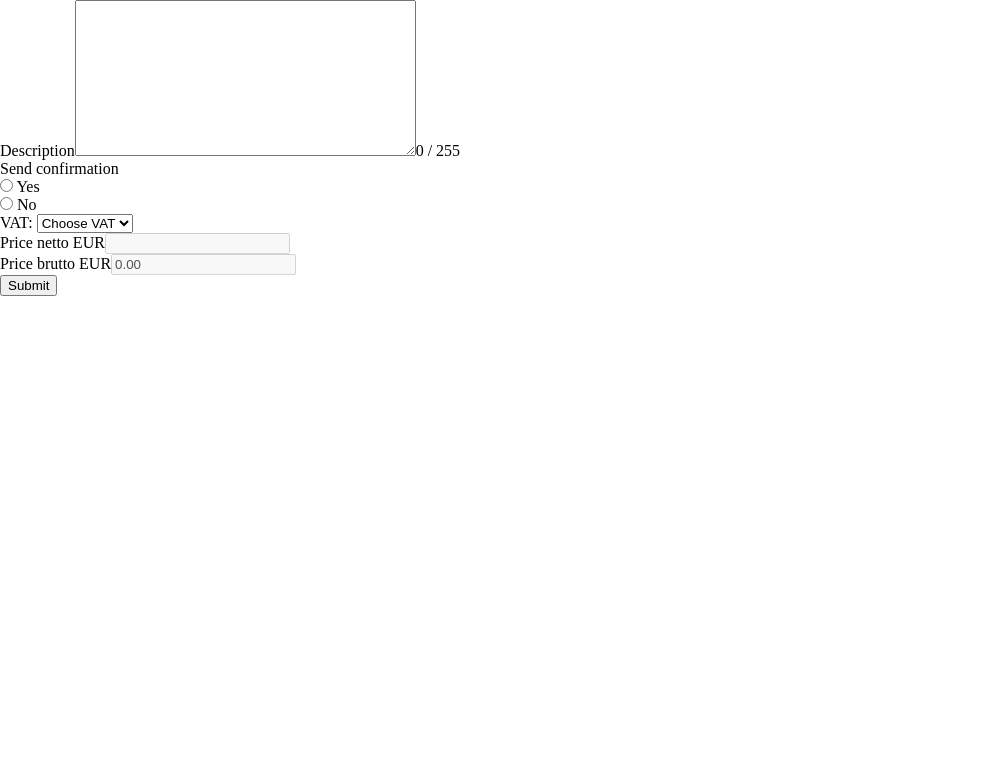
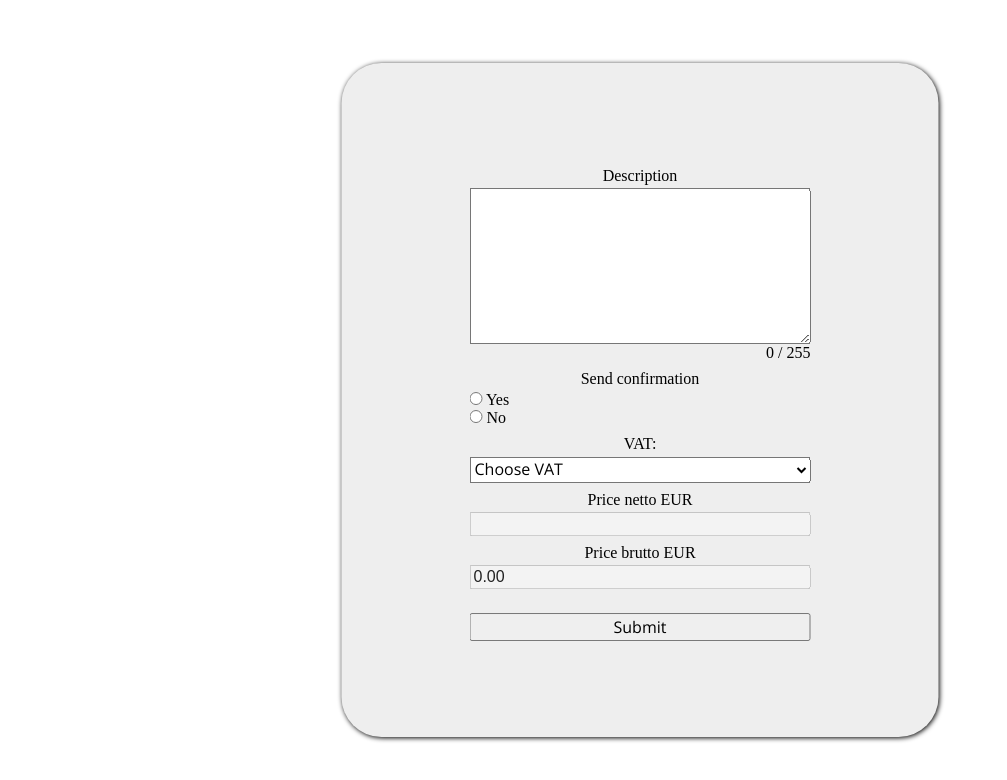
Before and after one commit to HomoViator153/form, a React (Create React App) app: page / in a window 1280 px wide. Shown: the top 780 px of the page, without its empty margins (0-1007 px from the left). Built offline with nearby package versions, Linux system fonts and the light colour scheme.

Commit message:
Add rest of styles

```diff
--- a/src/App.css
+++ b/src/App.css
@@ -1,8 +1,81 @@
+@import url("https://fonts.googleapis.com/css2?family=Open+Sans&display=swap");
+
+/* Reset */
 * {
   margin: 0;
   box-sizing: border-box;
 }
 
+.app {
+  width: 100vw;
+  height: 100vh;
+  background-color: rgb(202, 202, 202);
+  font-family: "Open Sans", sans-serif;
+}
+
+/* Form */
+form {
+  position: absolute;
+  top: 50%;
+  left: 50%;
+  transform: translate(-50%, -50%);
+  padding: 6em 8em;
+  background-color: rgb(238, 238, 238);
+  display: flex;
+  flex-direction: column;
+  border-radius: 40px;
+  box-shadow: 1px 1px 5px 0px #000;
+}
+
+form div {
+  display: flex;
+  flex-direction: column;
+}
+
+form label,
+form p {
+  text-align: center;
+  margin: 0.5em 0 0.2em 0;
+}
+
+form textarea {
+  max-width: 500px;
+  min-width: 150px;
+  max-height: 30em;
+  min-height: 4em;
+}
+
+form .description-container span {
+  align-self: flex-end;
+  user-select: none;
+  width: fit-content;
+}
+
+form .confirmation-container div {
+  display: block;
+}
+
+input {
+  font-size: 1em;
+}
+
+select {
+  font-size: 1em;
+  font-family: "Open Sans", sans-serif;
+}
+
+input[disabled] {
+  color: #222;
+}
+
+button {
+  font-size: 1em;
+  margin-top: 1.5em;
+  cursor: pointer;
+  font-family: "Open Sans", sans-serif;
+}
+
+/* Response messages */
 section.response-messages {
   position: absolute;
   top: 50%;
@@ -16,7 +89,7 @@ div.failure-message {
   flex-direction: column;
   justify-content: space-evenly;
   align-items: center;
-  padding: 2em;
+  padding: 1em 2em;
   border-radius: 1em;
 }
 
@@ -40,3 +113,7 @@ div.failure-message {
 div.show-message {
   display: flex;
 }
+
+.hide-form {
+  display: none;
+}
```
